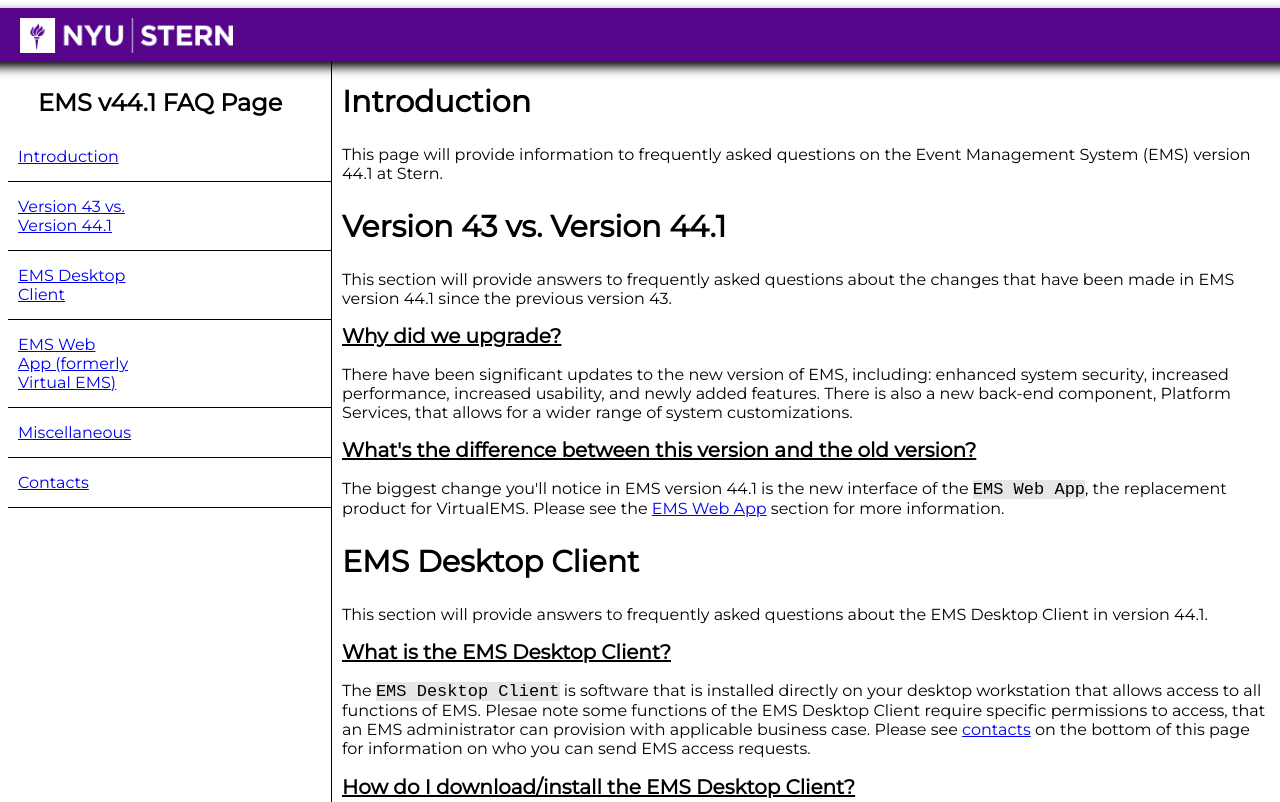
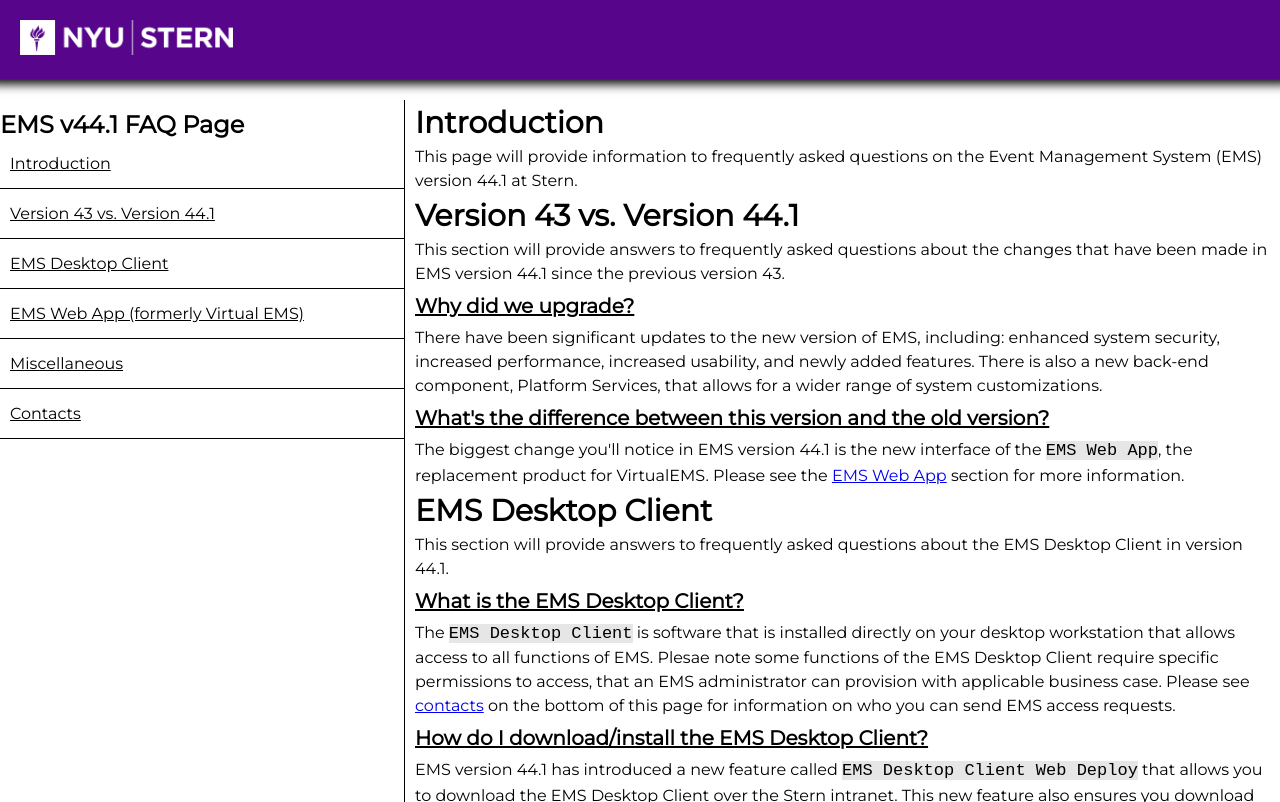
Before and after one commit to dakota-whitney/technical-documentation-page-fcc, a plain HTML site: page index.html in a window 1280 px wide. Shown: the top 802 px of the page. Drawn offline with Linux system fonts and the light colour scheme.

Commit message:
Removed unnecessary divs

```diff
--- a/css/styles.css
+++ b/css/styles.css
@@ -1,7 +1,19 @@
-#header-wrapper {
+* {
+  padding: 0;
+  margin: 0;
+}
+
+#main {
+  display: flex;
+  flex-direction: column;
+}
+
+#header {
+  display: flex;
+  flex-direction: row;
   width: 100%;
   background-color: #57068c;
-  padding: 10px 0px 5px 20px;
+  padding: 20px 0px 20px 20px;
   box-shadow: -10px 5px 10px;
   position: fixed;
   left: 0px;
@@ -12,40 +24,35 @@
   width: auto;
 }
 
-#main-wrapper {
+#nav-doc {
   display: flex;
   flex-direction: row;
   background-color: white;
   width: 100%;
   height: 100%;
-  padding: 50px 0px 0px 0px;
+  padding: 100px 0px 0px 0px;
   font-family: Montserrat, Courier, monospace;
 }
 
-#navbar-wrapper {
+#navbar {
+  padding: 10px 0px 0px 0px;
   margin: 0px 10px 0px 0px;
   border-right-style: solid;
   border-right-width: 1px;
 }
 
-#navbar {
-  width: 100%;
-  padding: 10px 0px 0px 0px;
-}
-
-#navbar-header {
-  margin: 0px 0px 0px 30px;
-}
-
-.nav-wrapper {
+.nav-link {
+  display: block;
+  padding: 10px 100px 15px 10px;
   margin: 5px 0px 5px 0px;
   border-style: none none solid none;
   border-width: 1px;
+  white-space: nowrap;
+  color: black;
 }
 
-.nav-link {
-  display: block;
-  padding: 10px 200px 15px 10px;
+.main-section {
+  line-height: 1.5;
 }
 
 section > header {
@@ -55,6 +62,7 @@ section > header {
 section > h2 {
   font-size: 20px;
   text-decoration: underline;
+  padding: 5px 0px 5px 0px;
 }
 
 code {
--- a/index.html
+++ b/index.html
@@ -11,46 +11,30 @@
     <title>EMS v44.1 - Frequently Asked Questions</title>
   </head>
   <body>
-    <div id="header-wrapper">
+    <div id="main">
+      <div id="header">
         <a href="#introduction"
           ><img id="logo" src="img/stern_logo.png" alt="NYU Stern Logo"
         /></a>
       </div>
-    <div id="main-wrapper">
-      <div id="navbar-wrapper">
+      <div id="nav-doc">
         <nav id="navbar">
           <header id="navbar-header">
             <h1>
               EMS v44.1 FAQ Page
             </h1>
           </header>
-          <div class="nav-wrapper">
           <a class="nav-link" href="#introduction">Introduction</a>
-          </div>
-          <div class="nav-wrapper">
           <a class="nav-link" href="#version_43_vs._version_44.1"
             >Version 43 vs. Version 44.1</a
           >
-          </div>
-          <div class="nav-wrapper">
-            <a class="nav-link" href="#ems_desktop_client"
-              >EMS Desktop Client</a
-            >
-          </div>
-          <div class="nav-wrapper">
+          <a class="nav-link" href="#ems_desktop_client">EMS Desktop Client</a>
           <a class="nav-link" href="#ems_web_app_(formerly_virtual_ems)"
             >EMS Web App (formerly Virtual EMS)</a
           >
-          </div>
-          <div class="nav-wrapper">
           <a class="nav-link" href="#miscellaneous">Miscellaneous</a>
-          </div>
-          <div class="nav-wrapper">
           <a class="nav-link" href="#contacts">Contacts</a>
-          </div>
         </nav>
-      </div>
-      <div id="main-doc-wrapper">
         <main id="main-doc">
           <section id="introduction" class="main-section">
             <header>
```
Lines whose indentation alone changed are shown as unchanged.
